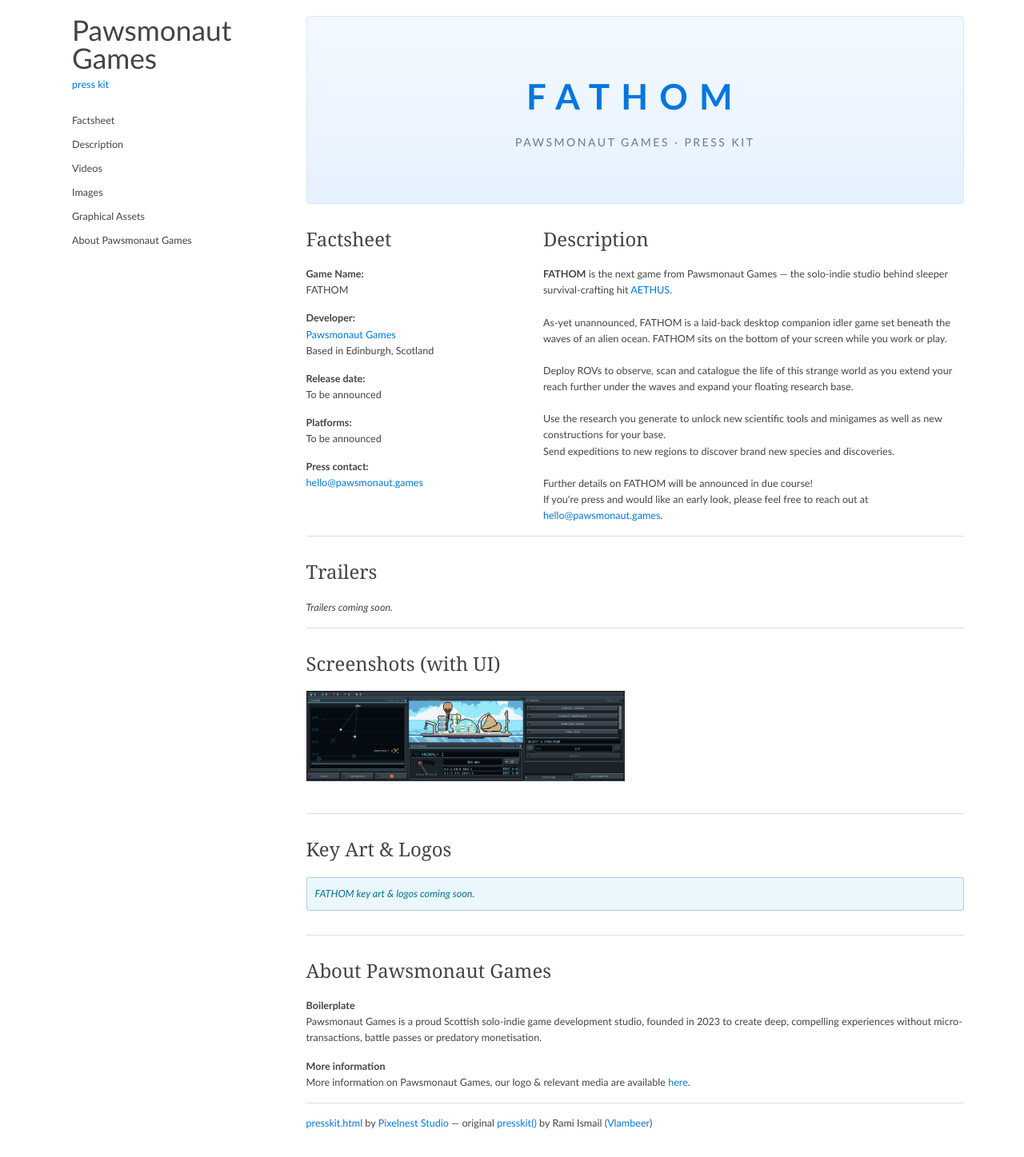
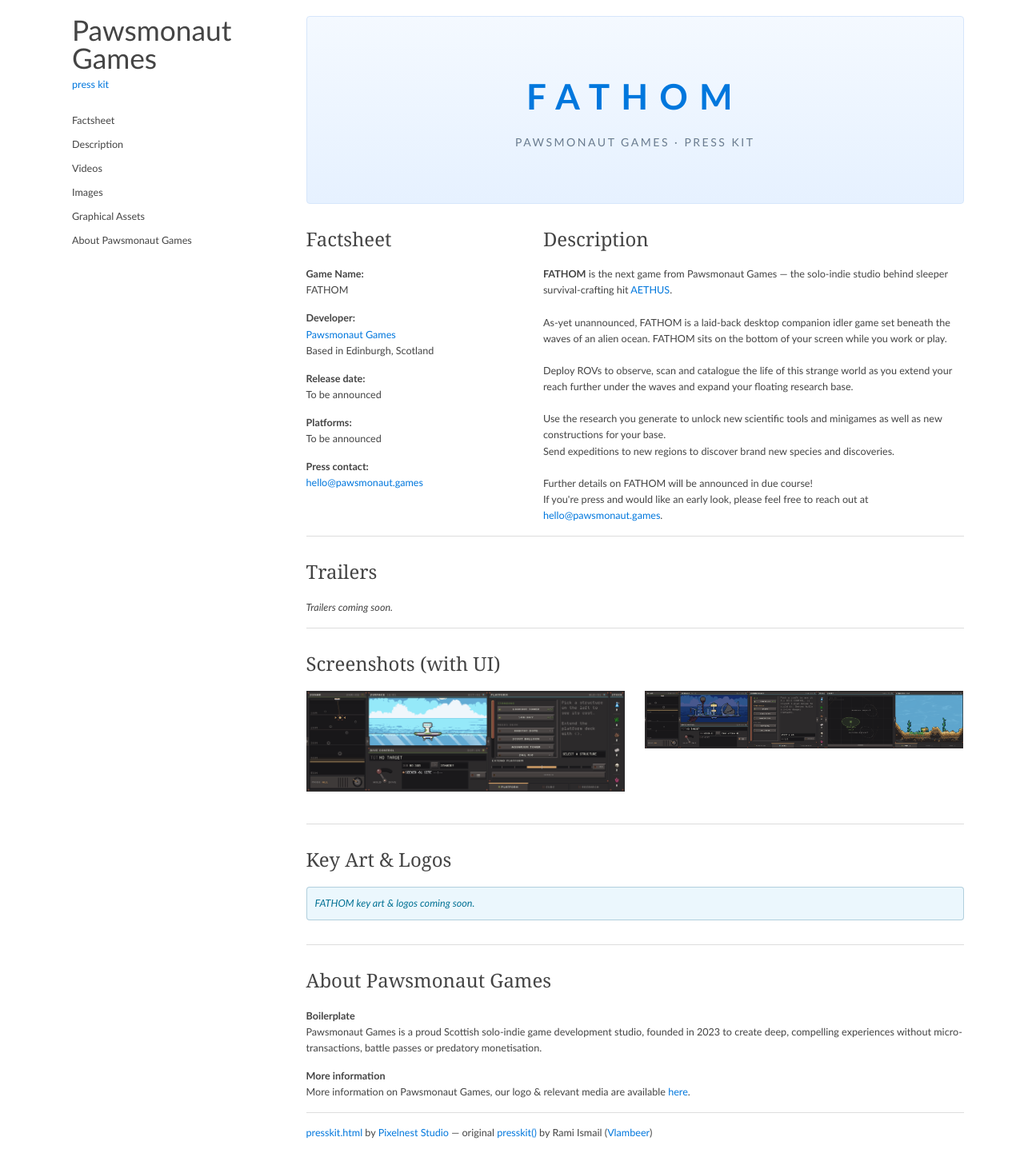
Before and after one commit to PawsmonautGames/PawsmonautGames.github.io, a Jekyll site: the page press/fathom/index.html, which Jekyll copies as it is, in a window 1280 px wide. Shown: the whole page at 80% size. Built offline with Jekyll 4.4.1, drawn with Linux system fonts in a browser that asks for light colours.

Commit message:
Update FATHOM press kit screenshots
Replace the outdated build screenshot with two current shots, renamed
descriptively (fathom-01-platform, fathom-02-submersibles) and given
real alt text.

Co-Authored-By: Claude Opus 5 <noreply@anthropic.com>

```diff
--- a/press/fathom/index.html
+++ b/press/fathom/index.html
@@ -135,8 +135,14 @@
 
             <div class="gallery clearfix" id="gallery">
               <div class="gallery__item">
-                <a href="images/1.png">
-                  <img src="images/1.png" alt="1">
+                <a href="images/fathom-01-platform.png">
+                  <img src="images/fathom-01-platform.png" alt="Platform construction and dive control">
+                </a>
+              </div>
+
+              <div class="gallery__item">
+                <a href="images/fathom-02-submersibles.png">
+                  <img src="images/fathom-02-submersibles.png" alt="Submersible bay, regional chart and containment tank">
                 </a>
               </div>
             </div>
```
Also changed, not shown: press/fathom/images/1.png (deleted), press/fathom/images/fathom-01-platform.png (added), press/fathom/images/fathom-02-submersibles.png (added).
